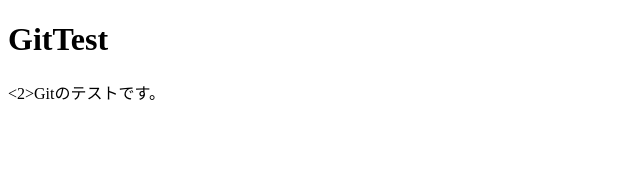
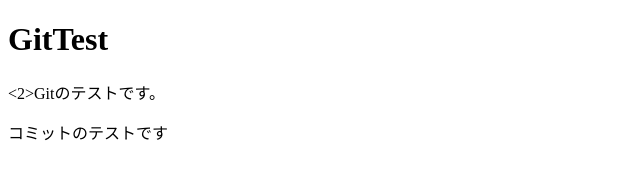
Before and after one commit to saku0723/IH12A_21_GITTEST, a plain HTML site: page index.html in a window 1280 px wide. Shown: the whole page, without its empty margins (0-640 px from the left). Drawn offline with Linux system fonts and the light colour scheme.

Commit message:
文章を追加

```diff
--- a/index.html
+++ b/index.html
@@ -8,6 +8,7 @@
 <body>
     <h1>GitTest</h1>
     <2>Gitのテストです。</2>
+    <p>コミットのテストです</p>
 
 </body>
 </html>
--- a/style.css
+++ b/style.css
@@ -1,3 +1,6 @@
 h1{
     font-size: 50px;
 }
+p{
+    font-size: 30;
+}
```
